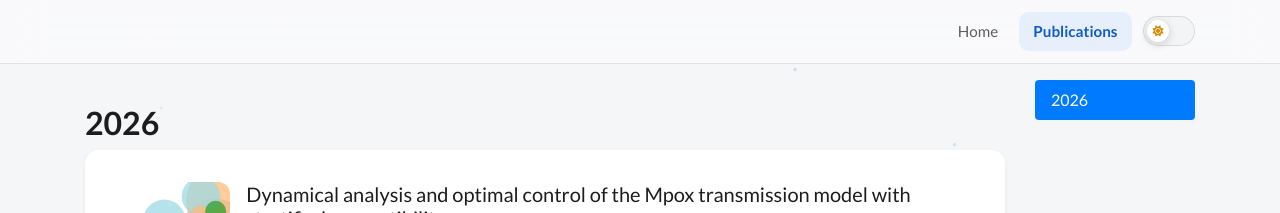
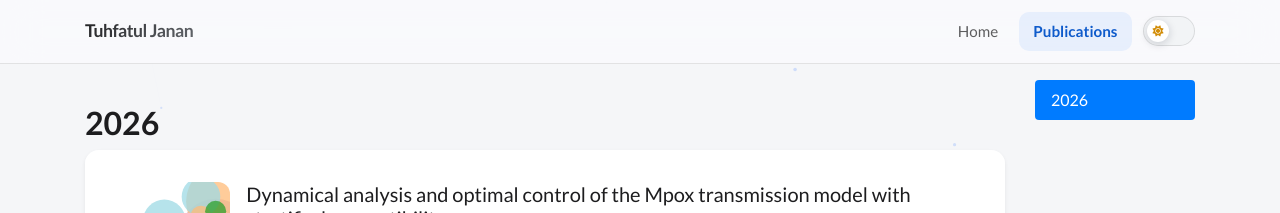
Before and after one commit to tuhfatuljanan/tuhfatuljanan.github.io, a Jekyll site: the page built from publications.html, in a window 1280 px wide. Shown: the top 213 px of the page. Built offline with Jekyll 4.4.1, drawn with Linux system fonts in a browser that asks for light colours; nearby versions of some CDN libraries; comment, search, counter and statistics services are not loaded; a style sheet for code colours, icons or effects is not loaded.

Commit message:
Update profile.yml

```diff
--- a/_data/profile.yml
+++ b/_data/profile.yml
@@ -1,6 +1,6 @@
 primary_name: "Tuhfatul Janan"
 secondary_name: ""
-navbar_name: ""
+navbar_name: "Tuhfatul Janan"
 
 positions:
 - name: Lecturer and Researcher
```
